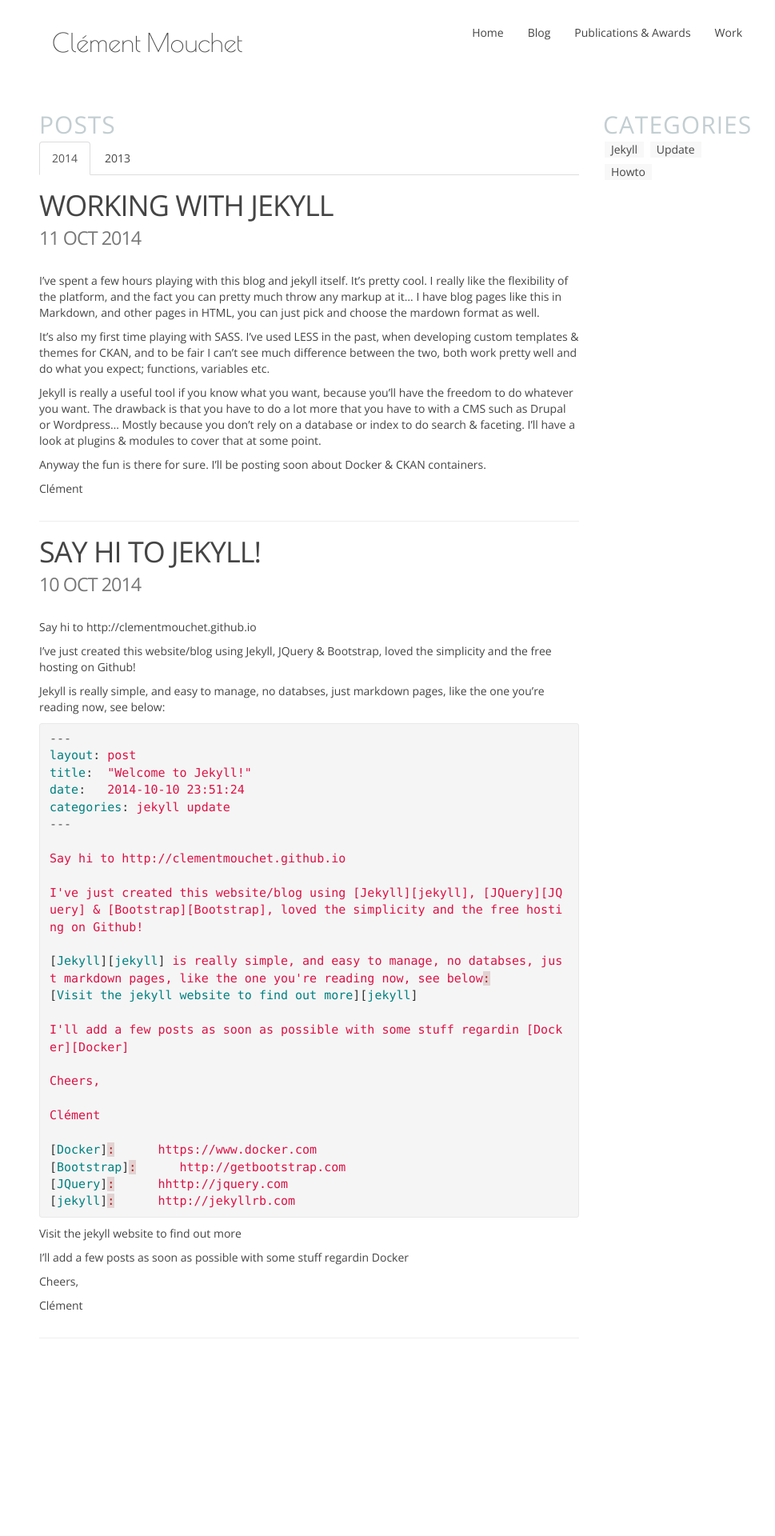
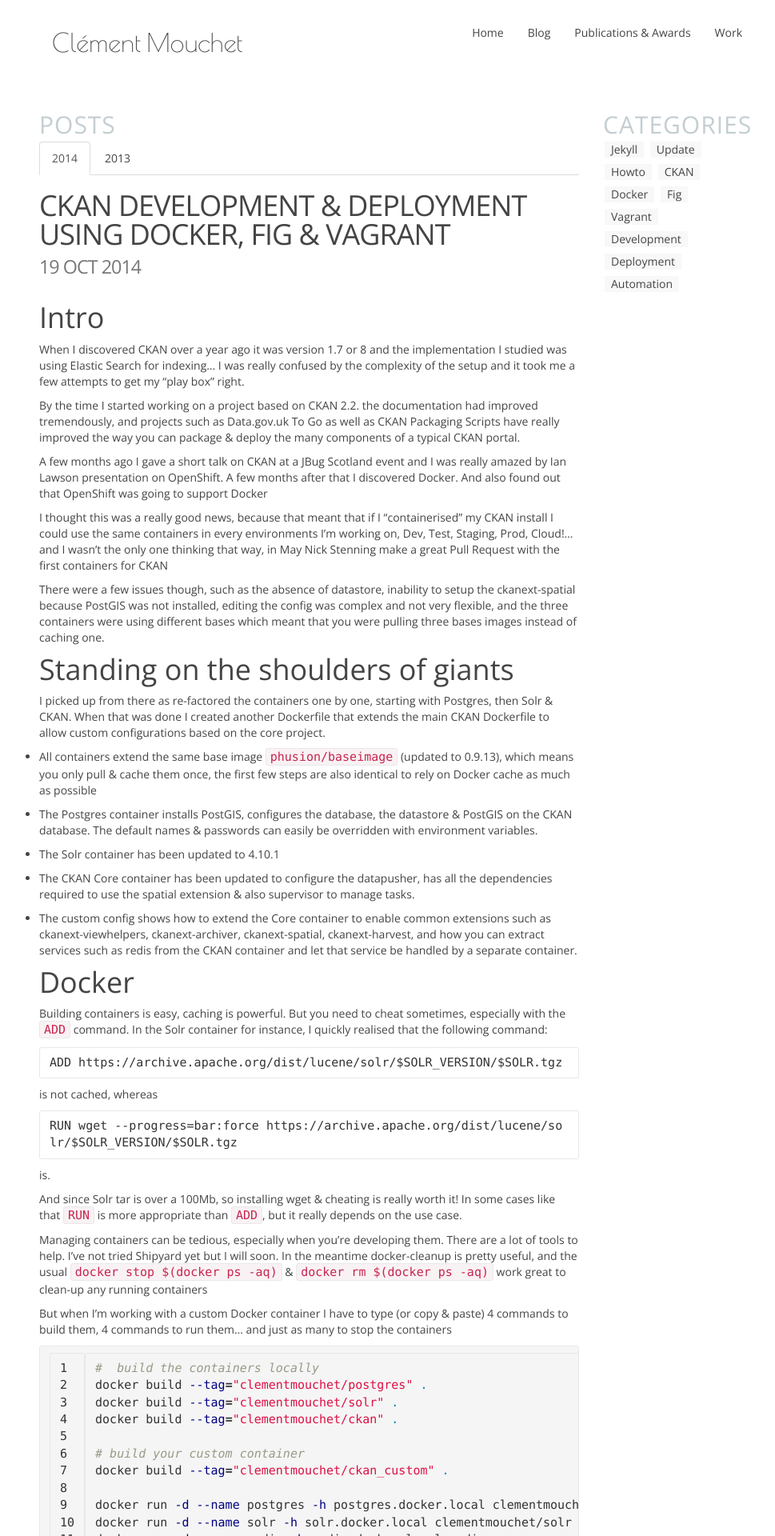
Before and after one commit to clementmouchet/clementmouchet.github.io, a Jekyll site: the page built from blog.html, in a window 1280 px wide. Shown: the top 1920 px of the page at 80% size, without its empty margins (136-1105 px from the left). Built offline with Jekyll 4.4.1, drawn with Linux system fonts in a browser that asks for light colours; nearby versions of some CDN libraries; a style sheet for code colours, icons or effects is not loaded; before the commit the page ends 1728 px from its top, so only the background shows below that; some of the changed text lies outside the part shown.

Commit message:
Added thoughts and actions about CKAN development, packaging & deployment

```diff
--- /dev/null
+++ b/_posts/2014-10-19-ckan-docker-fig-vagrant.markdown
@@ -0,0 +1,186 @@
+---
+layout: post
+title:  "CKAN Development & Deployment using Docker, Fig & Vagrant"
+date:   2014-10-19 12:00:00
+categories: CKAN Docker Fig Vagrant Development Deployment Automation
+intro: "Thoughts and actions about CKAN development, packaging & deployment"
+---
+
+
+# Intro
+
+When I discovered CKAN over a year ago it was version 1.7 or 8 and the implementation I studied was using Elastic Search for indexing... I was really confused by the complexity of the setup and it took me a few attempts to get my "play box" right.
+
+By the time I started working on a project based on CKAN 2.2. the documentation had improved tremendously, and projects such as [Data.gov.uk To Go](http://data.gov.uk/blog/datagovuk-to-go) as well as [CKAN Packaging Scripts](https://github.com/ckan/ckan-packaging) have really improved the way you can package &amp; deploy the many components of a typical CKAN portal.
+
+A few months ago I gave a short talk on CKAN at a [JBug Scotland event](https://developer.jboss.org/groups/jbug-scotland/blog/2014/04/11/ckan-for-open-data-platforms--lightning-session-2-slides-from-event-on-3rd-april) and I was really amazed by Ian Lawson presentation on OpenShift. A few months after that I discovered Docker. And also found out that [OpenShift was going to support Docker](http://www.redhat.com/en/about/press-releases/red-hat-and-dotcloud-collaborate-on-docker-to-bring-next-generation-linux-container-enhancements-to-openshift)
+
+I thought this was a really good news, because that meant that if I "containerised" my CKAN install I could use the same containers in every environments I'm working on, Dev, Test, Staging, Prod, Cloud!... and I wasn't the only one thinking that way, in May Nick Stenning make a great Pull Request with [the first containers for CKAN](https://github.com/ckan/ckan/pull/1724)
+
+There were a few issues though, such as the absence of datastore, inability to setup the ckanext-spatial because PostGIS was not installed, editing the config was complex and not very flexible, and the three containers were using different bases which meant that you were pulling three bases images instead of caching one.
+
+
+
+# Standing on the shoulders of giants
+
+I picked up from there as re-factored the containers one by one, starting with Postgres, then Solr &amp; CKAN. When that was done I created another Dockerfile that extends the main CKAN Dockerfile to allow custom configurations based on the core project.
+
+
+*   All containers extend the same base image [`phusion/baseimage`](https://phusion.github.io/baseimage-docker/) (updated to 0.9.13), which means you only pull &amp; cache them once, the first few steps are also identical to rely on Docker cache as much as possible
+
+*   The Postgres container installs PostGIS, configures the database, the datastore &amp; PostGIS on the CKAN database.
+The default names &amp; passwords can easily be overridden with environment variables.
+
+*   The Solr container has been updated to 4.10.1
+
+*   The CKAN Core container has been updated to configure the datapusher, has all the dependencies required to use the spatial extension &amp; also supervisor to manage tasks.
+
+*   The custom config shows how to extend the Core container to enable common extensions such as ckanext-viewhelpers, ckanext-archiver, ckanext-spatial, ckanext-harvest, and how you can extract services such as redis from the CKAN container and let that service be handled by a separate container.
+
+
+
+# Docker
+
+Building containers is easy, caching is powerful. But you need to cheat sometimes, especially with the `ADD` command.
+In the Solr container for instance, I quickly realised that the following command:
+
+	ADD https://archive.apache.org/dist/lucene/solr/$SOLR_VERSION/$SOLR.tgz
+
+is not cached, whereas
+
+	RUN wget --progress=bar:force https://archive.apache.org/dist/lucene/solr/$SOLR_VERSION/$SOLR.tgz
+
+is.
+
+And since Solr tar is over a 100Mb, so installing wget & cheating is really worth it!
+In some cases like that `RUN` is more appropriate than `ADD`, but it really depends on the use case.
+
+Managing containers can be tedious, especially when you're developing them. There are a lot of tools to help. I've not tried [Shipyard](http://shipyard-project.com) yet but I will soon. In the meantime [docker-cleanup](https://github.com/blueyed/dotfiles/blob/master/usr/bin/docker-cleanup) is pretty useful, and the usual `docker stop $(docker ps -aq)` & `docker rm $(docker ps -aq)` work great to clean-up any running containers
+
+But when I'm working with a custom Docker container I have to type (or copy & paste) 4 commands to build them, 4 commands to run them... and just as many to stop the containers
+
+{% highlight bash linenos %}
+
+#  build the containers locally
+docker build --tag="clementmouchet/postgres" .
+docker build --tag="clementmouchet/solr" .
+docker build --tag="clementmouchet/ckan" .
+
+# build your custom container
+docker build --tag="clementmouchet/ckan_custom" .
+
+docker run -d --name postgres -h postgres.docker.local clementmouchet/postgres
+docker run -d --name solr -h solr.docker.local clementmouchet/solr
+docker run -d --name redis -h redis.docker.local redis
+
+docker run \
+    -d \
+    --name ckan \
+    -h ckan.docker.local \
+    -p 80:80 \
+    -p 8800:8800 \
+    --link postgres:postgres \
+    --link solr:solr \
+    --link redis:redis \
+    clementmouchet/ckan_custom
+
+{% endhighlight %}
+
+This is a bit tedious, and that's why I looked at [Fig](http://www.fig.sh)
+
+
+# Fig
+
+[Fig](http://www.fig.sh) allows you to define all the above in a single YAML file to do the following:
+
+*	start, stop and rebuild services
+*	view the status of running services
+*	tail running services' log output
+*	run a one-off command on a service
+
+so the 8+ commands above are reduced to 1: `fig up` thanks to the definition below:
+
+{% highlight YAML linenos %}
+
+postgres:
+  build: ../postgresql
+  hostname: postgres
+  domainname: docker.local
+  environment:
+    - CKAN_PASS=ckan_pass
+    - DATASTORE_PASS=datastore_pass
+solr:
+  build: ../../../ckan/config/solr
+  hostname: solr
+  domainname: docker.local
+redis:
+  image: redis:2.8
+  hostname: redis
+  domainname: docker.local
+ckan:
+  build: .
+  hostname: ckan
+  domainname: docker.local
+  ports:
+    - "80:80"
+    - "8800:8800"
+  links:
+    - postgres:postgres
+    - solr:solr
+    - redis:redis
+
+
+{% endhighlight %}
+
+And fig can simplify the rest of the docker commands you want to run, to view logs etc.
+
+# Vagrant
+
+Now you may wonder why do you need/want Vagrant? The whole point about Docker is that containers are not VMs, and Fig has reduced the complexity of managing containers, why would you want to bring virtualisation back in the picture?
+
+Well the answer is simple: portability. I have a personal Mac, a work PC, and Linux servers... Docker will work on all those operating systems; natively on Linux and through proxy a VM on OS X & Windows: [Boot2docker](http://boot2docker.io). I love this project, it's fast, lightweight & simple to use, but it doesn't support volumes & shared folders, and it's not really representing your production host.
+
+That's why Vagrant is useful, and I was really excited to see [support for Docker added in Vagrant 1.6](https://www.vagrantup.com/blog/feature-preview-vagrant-1-6-docker-dev-environments.html)
+
+My goal was you make sure than any development environment would represent production and behave exactly the same. This also helps portability of the environment, since a simple command: `vagrant up --provider=docker --no-parallel` will create Linux hosts running Docker if required (OSX & Windows), build & run boot all the containers in order & mount the source directory on your machine as a volume inside the container.
+
+The development Dockerfile is slightly different & designed to be lightweight, Apache & Nginx are not installed. `paster serve` does just what you want on a dev box. `vagrant ssh` also works a treat with [`Phusion baseimage`](https://phusion.github.io/baseimage-docker/) and you can ssh directly into the container.
+
+# Wrap up
+
+That was a great personal journey into containerisation & virtualisation to build consistent & portable development environments.
+There's still to be done on the core Dockerfile to extract Nginx from the main container & link the official Ngnix container instead.
+The Example Vagrant file is really just a template to show what's possible but at the moment it only maps the CKAN source directory, so you would have to add new synced folders to build your custom extensions. It's just one step further, and hopefully it's just a start.
+
+# Next
+
+<p class="well text-center">
+	<a href="https://github.com/clementmouchet/ckan/tree/1957-improved-dockerfiles">Check this out on my Github repo</a>
+</p>
+
+Clément
+
+# References
+
+_some really good reading_
+
+*	[Vagrant with Docker: How to set up Postgres, Elasticsearch and Redis on Mac OS X -- maori.geek](http://www.maori.geek.nz/post/vagrant_with_docker_how_to_set_up_postgres_elasticsearch_and_redis_on_mac_os_x)
+*	[Vagrant 1.6 Feature Preview: Docker-Based Development Environments - Vagrant](https://www.vagrantup.com/blog/feature-preview-vagrant-1-6-docker-dev-environments.html)
+*	[Building a Development Environment with Docker - Terse Systems](http://tersesystems.com/2013/11/20/building-a-development-environment-with-docker/)
+*	[A Rails Development Environment with Docker and Vagrant](http://www.talkingquickly.co.uk/2014/06/rails-development-environment-with-vagrant-and-docker/)
+*	[VirtualBox guest-specific operations error · Issue #81 · tmatilai/vagrant-proxyconf](https://github.com/tmatilai/vagrant-proxyconf/issues/81)
+*	[Setting up a development environment using Docker and Vagrant - Zenika](http://blog.zenika.com/index.php?post/2014/10/07/Setting-up-a-development-environment-using-Docker-and-Vagrant)
+*	[vagrant-cachier :: viewdocs.io](http://fgrehm.viewdocs.io/vagrant-cachier)
+*	[Docker in OSX via boot2docker or Vagrant: getting over the hump](http://macyves.wordpress.com/2014/05/31/docker-in-osx-via-boot2docker-or-vagrant-getting-over-the-hump/)
+*	[Rails Development Using Docker and Vagrant - Abe Voelker](https://blog.abevoelker.com/rails-development-using-docker-and-vagrant/)
+*	[Vagrant Synced Folders Permissions - jeremykendall.net](http://jeremykendall.net/2013/08/09/vagrant-synced-folders-permissions/)
+*	[Dockerfile.tmpl](https://gist.github.com/mattes/2d0ffd027cb16571895c#file-readme-md)
+*	[Get Started with Docker Containers in RHEL 7 - Red Hat Customer Portal](https://access.redhat.com/articles/881893#inside)
+*	[Docker - OpenStack](https://wiki.openstack.org/wiki/Docker)
+*	[bnchdrff/dockerfiles](https://github.com/bnchdrff/dockerfiles)
+*	[Docker Images / Demo CKAN](http://git.abstract.it/docker-images/demo-ckan/tree/master)
+*	[Allow customised CKAN Docker images (fixes #1904) by cygri · Pull Request #1929 · ckan/ckan · GitHub](https://github.com/ckan/ckan/pull/1929)
+*	[Quickly SSH into a Docker container](http://geraldkaszuba.com/quickly-ssh-into-a-docker-container/)
+*	[harbur/docker-workshop](https://github.com/harbur/docker-workshop)
+*	[How to Use Docker on OS X: The Missing Guide](http://viget.com/extend/how-to-use-docker-on-os-x-the-missing-guide)
+*	[Use Docker to Build a LEMP Stack (Buildfile)](http://software.danielwatrous.com/use-docker-to-build-a-lemp-stack-buildfile/)
--- a/_sass/_posts.scss
+++ b/_sass/_posts.scss
@@ -1,22 +1,22 @@
 .post-categories {
-  margin: 0; padding: 0;
+    margin: 0;
+    padding: 0;
     list-style: none;
-
     li {
         text-transform: capitalize;
         display: inline-block;
-
         > a {
             background-color: rgba(#eee, .4);
             padding: 0 8px;
             display: inline-block;
             margin: 0 2px 8px;
-      font-weight: 300; }
-
-    &:hover { opacity: .75; }
+            font-weight: 300;
+        }
+        &:hover {
+            opacity: .75;
         }
     }
-
+}
 .post-title {
     text-transform: uppercase;
     font-weight: 300;
@@ -29,8 +29,35 @@
     font-weight: 300;
     font-size: 14px;
 }
-
 .post-link {
     text-transform: uppercase;
     font-weight: 300;
 }
+.post-content {
+    text-align: justify;
+    > h1 {
+        margin-top: 30px;
+        margin-bottom: 10px;
+    }
+    > ul {
+        margin-top: 15px;
+        margin-left: 50px;
+        margin-right: 10px;
+        margin-bottom: 15px;
+    }
+    pre {
+        margin: 15px;
+    }
+    > .highlight .lineno {
+        color: #ccc;
+        display: inline-block;
+        padding: 0 5px;
+        border-right: 1px solid #ccc;
+    }
+    > .highlight pre code {
+        display: block;
+        white-space: pre;
+        overflow-x: auto;
+        word-wrap: normal;
+    }
+}
```
Also changed, not shown: index.html (+6 -6 lines), README.md. Lines whose indentation alone changed are shown as unchanged.
